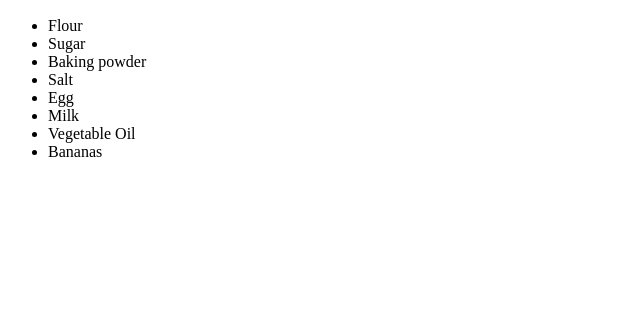
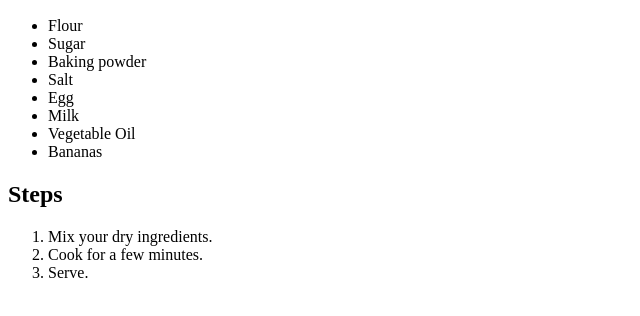
Before and after one commit to 777Dana/odin-recipes, a plain HTML site: page recipes/banana-pancakes.html in a window 1280 px wide. Shown: the part 434-750 px from the top of the page, without its empty margins (0-640 px from the left). Drawn offline with Linux system fonts and the light colour scheme.

Commit message:
Add banana pancakes steps

```diff
--- a/recipes/banana-pancakes.html
+++ b/recipes/banana-pancakes.html
@@ -18,7 +18,12 @@
         <li>Vegetable Oil</li>
         <li>Bananas</li>
     </ul>
-
+    <h2>Steps</h2>
+    <ol>
+        <li>Mix your dry ingredients.</li>
+        <li>Cook for a few minutes.</li>
+        <li>Serve.</li>
+    </ol>
 
 
 </body>
```
